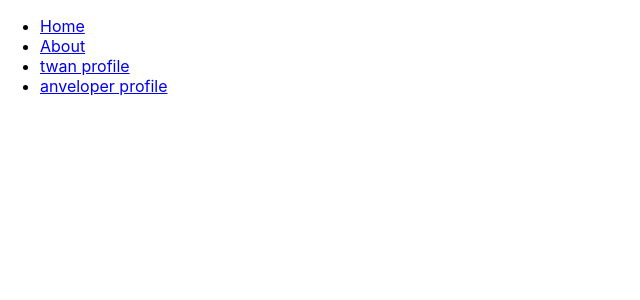
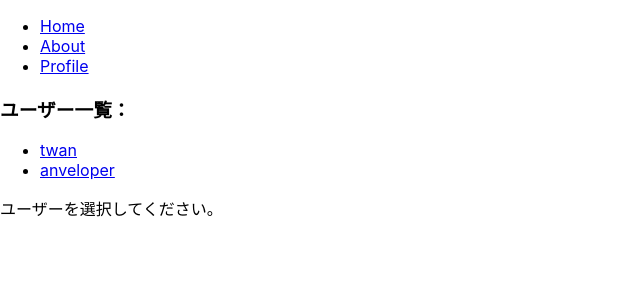
Before and after one commit to twan65/router-exam, a React (Create React App) app: page /profiles in a window 1280 px wide. Shown: the top 300 px of the page, without its empty margins (0-640 px from the left). Built offline with nearby package versions, Linux system fonts and the light colour scheme.

Commit message:
sub router exam

```diff
--- a/src/App.js
+++ b/src/App.js
@@ -2,7 +2,7 @@ import React from "react";
 import { Route, Link } from "react-router-dom";
 import About from "./page/About";
 import Home from "./page/Home";
-import Profile from "./page/Profile";
+import Profiles from "./Profiles";
 
 // <Route path="パス" component={コンポーネント} />
 const App = () => {
@@ -16,15 +16,12 @@ const App = () => {
           <Link to="/about">About</Link>
         </li>
         <li>
-          <Link to="/profile/twan">twan profile</Link>
-        </li>
-        <li>
-          <Link to="/profile/anveloper">anveloper profile</Link>
+          <Link to="/profiles">Profile</Link>
         </li>
       </ul>
       <Route exact={true} path="/" component={Home} />
       <Route path="/about" component={About} />
-      <Route path="/profile/:username" component={Profile} />
+      <Route path="/profiles" component={Profiles} />
     </div>
   );
 };
--- /dev/null
+++ b/src/Profiles.js
@@ -0,0 +1,28 @@
+import React from "react";
+import { Link, Route } from "react-router-dom";
+import Profile from "./page/Profile";
+
+const Profiles = () => {
+  return (
+    <div>
+      <h3>ユーザー一覧：</h3>
+      <ul>
+        <li>
+          <Link to="/profiles/twan">twan</Link>
+        </li>
+        <li>
+          <Link to="/profiles/anveloper">anveloper</Link>
+        </li>
+      </ul>
+
+      <Route
+        path="/profiles"
+        exact
+        render={() => <div>ユーザーを選択してください。</div>}
+      />
+      <Route path="/profiles/:username" component={Profile} />
+    </div>
+  );
+};
+
+export default Profiles;
```
